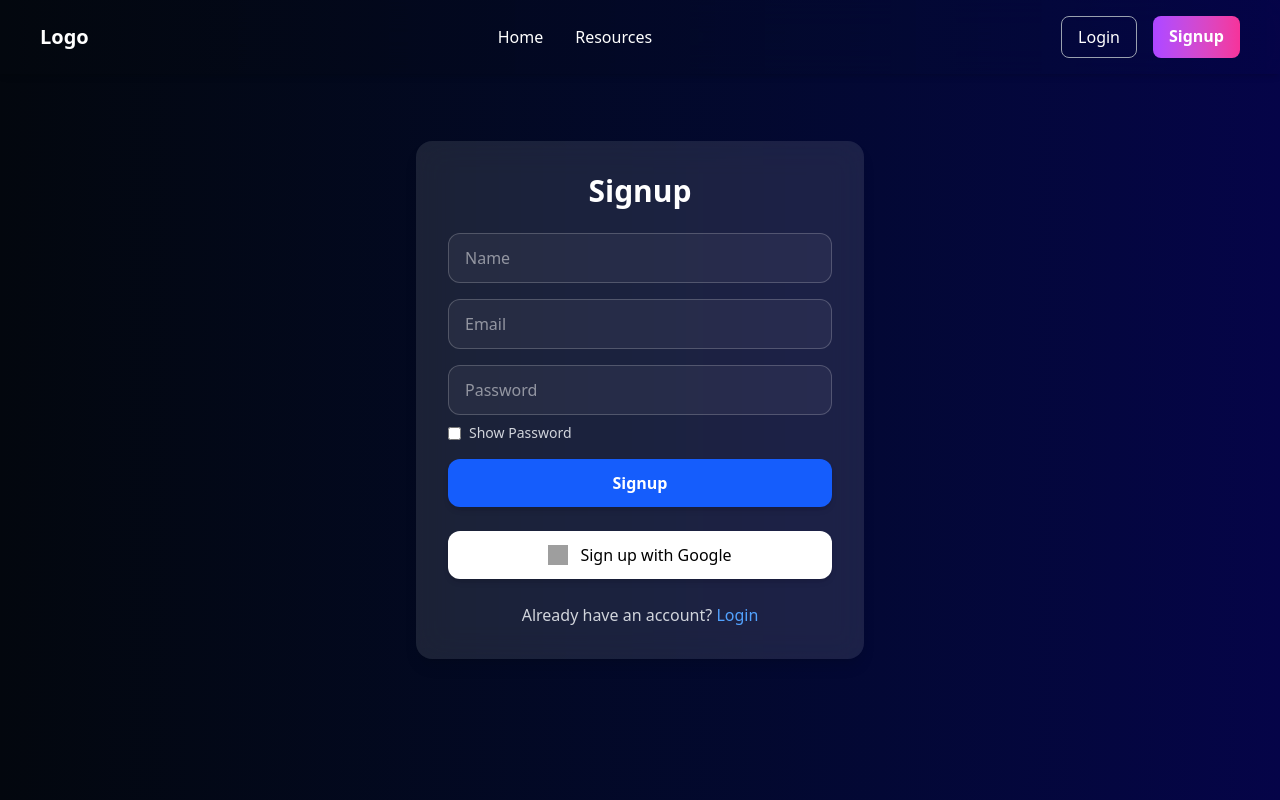
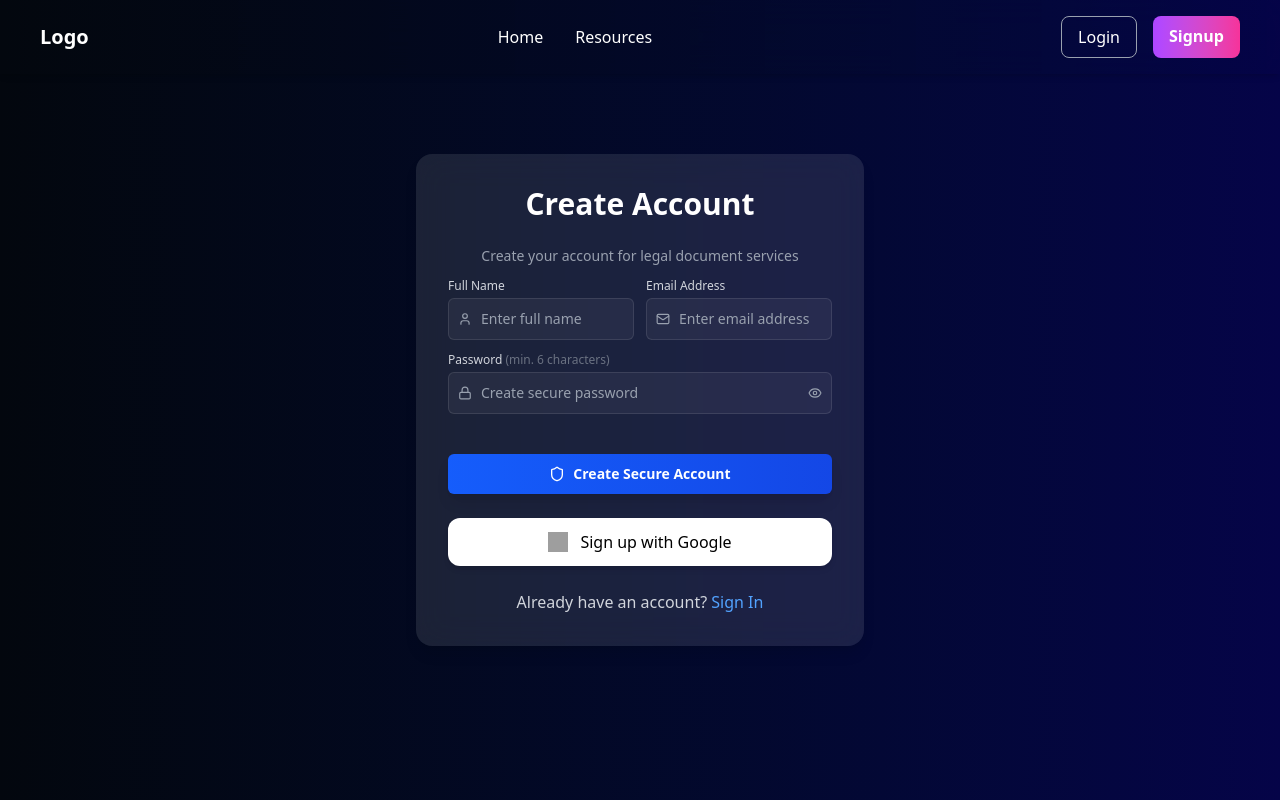
Before and after one commit to Apratap01/KMRL, a React (Vite) app in the folder frontend/: page /signup in a window 1280 px wide. Shown: the top 800 px of the page. Built offline with nearby package versions, Linux system fonts and the light colour scheme; grey boxes are pictures that could not be loaded.

Commit message:
SignUp UI improved

```diff
--- a/frontend/src/pages/Signup.jsx
+++ b/frontend/src/pages/Signup.jsx
@@ -1,156 +1,193 @@
-import React, { useState } from "react";
-import AuthCard from "../components/AuthCard";
+"use client"
+
+import { useState } from "react"
+import AuthCard from "../components/AuthCard"
 import { toast } from "sonner"
-import axios from "axios";
-import { USER_API_ENDPOINT } from "../../utils/constants";
-import { useNavigate } from "react-router-dom";
-import { useDispatch, useSelector } from "react-redux";
-import { setLoading } from "../redux/authSlice";
-import { Loader2 } from "lucide-react";
+import axios from "axios"
+import { USER_API_ENDPOINT } from "../../utils/constants"
+import { useNavigate } from "react-router-dom"
+import { useDispatch, useSelector } from "react-redux"
+import { setLoading } from "../redux/authSlice"
+import { Loader2, Eye, EyeOff, User, Mail, Lock, Shield } from "lucide-react"
+
 function Signup() {
-  const [showPassword, setShowPassword] = useState(false);
-
+  const [showPassword, setShowPassword] = useState(false)
   const [inputValue, setInputValue] = useState({
     name: "",
     email: "",
-    password: ""
+    password: "",
   })
 
-  const Navigate = useNavigate();
+  const Navigate = useNavigate()
   const { loading } = useSelector((state) => state.auth)
-  const dispatch = useDispatch();
+  const dispatch = useDispatch()
 
   const changeEventHandler = (e) => {
     setInputValue({ ...inputValue, [e.target.name]: e.target.value })
   }
+
   const submitHandler = async (e) => {
     e.preventDefault()
     try {
       dispatch(setLoading(true))
       const res = await axios(`${USER_API_ENDPOINT}/register`, {
         method: "POST",
-        data: inputValue
+        data: inputValue,
       })
       console.log(res)
       console.log(res.status)
       console.log(res.data)
 
-      const { email, name, password } = inputValue;
+      const { email, name, password } = inputValue
 
-      if(!name){
-        console.log("Name is required");
-        toast.error("Name is required");
-        return; // stop execution
+      if (!name) {
+        console.log("Name is required")
+        toast.error("Name is required")
+        return
       }
-      if(!password){
-        console.log("Password is required");
-        toast.error("Password is required");
-        return; // stop execution
+      if (!password) {
+        console.log("Password is required")
+        toast.error("Password is required")
+        return
       }
-      if(password.length < 6){
-        console.log("Password must be at least 6 characters");
-        toast.error("Password must be at least 6 characters");
-        return; // stop execution
+      if (password.length < 6) {
+        console.log("Password must be at least 6 characters")
+        toast.error("Password must be at least 6 characters")
+        return
       }
 
-      const emailRegex = /^[^\s@]+@[^\s@]+\.[^\s@]+$/;
+      const emailRegex = /^[^\s@]+@[^\s@]+\.[^\s@]+$/
       if (!emailRegex.test(email)) {
-        console.log("Please enter a valid email");
-        toast.error("Please enter a valid email");
-        return; // stop execution
+        console.log("Please enter a valid email")
+        toast.error("Please enter a valid email")
+        return
       }
 
       if (res.status === 201) {
         Navigate("/login")
         toast.success("Registration Successful! Please verify your email.")
       }
-
-
     } catch (error) {
       console.log(error)
       toast.error(error?.response?.data?.message || "Something went wrong")
     } finally {
       dispatch(setLoading(false))
     }
-
   }
-
-
 
   console.log(inputValue)
 
   return (
     <AuthCard
-      title="Signup"
+      title="Create Account"
       googleText="Sign up with Google"
       footerText="Already have an account?"
-      footerLink="Login"
+      footerLink="Sign In"
       footerHref="/login"
     >
-      <form className="space-y-4" onSubmit={submitHandler}>
+      <div className="mb-3 text-center">
+        <p className="text-gray-400 text-sm">Create your account for legal document services</p>
+      </div>
+
+      <form className="space-y-3" onSubmit={submitHandler}>
+        <div className="grid grid-cols-1 md:grid-cols-2 gap-3">
+          <div>
+            <label htmlFor="name" className="block text-xs font-medium text-gray-300 mb-1">
+              Full Name
+            </label>
+            <div className="relative">
+              <div className="absolute inset-y-0 left-0 pl-2.5 flex items-center pointer-events-none">
+                <User className="h-3.5 w-3.5 text-gray-400" />
+              </div>
               <input
+                id="name"
                 type="text"
                 value={inputValue.name}
                 name="name"
                 onChange={changeEventHandler}
-          placeholder="Name"
-          className="w-full px-4 py-3 rounded-xl bg-white/5 border border-white/20 text-white focus:outline-none focus:ring-2 focus:ring-blue-500"
+                placeholder="Enter full name"
+                className="w-full pl-8 pr-3 py-2.5 text-sm rounded-md bg-white/5 border border-white/10 text-white placeholder-gray-400 focus:outline-none focus:ring-1 focus:ring-blue-500 focus:border-transparent transition-all duration-200 hover:border-white/20"
+                required
               />
+            </div>
+          </div>
 
+          <div>
+            <label htmlFor="email" className="block text-xs font-medium text-gray-300 mb-1">
+              Email Address
+            </label>
+            <div className="relative">
+              <div className="absolute inset-y-0 left-0 pl-2.5 flex items-center pointer-events-none">
+                <Mail className="h-3.5 w-3.5 text-gray-400" />
+              </div>
               <input
+                id="email"
                 type="email"
-          placeholder="Email"
+                placeholder="Enter email address"
                 name="email"
                 value={inputValue.email}
                 onChange={changeEventHandler}
-          className="w-full px-4 py-3 rounded-xl bg-white/5 border border-white/20 text-white focus:outline-none focus:ring-2 focus:ring-blue-500"
+                className="w-full pl-8 pr-3 py-2.5 text-sm rounded-md bg-white/5 border border-white/10 text-white placeholder-gray-400 focus:outline-none focus:ring-1 focus:ring-blue-500 focus:border-transparent transition-all duration-200 hover:border-white/20"
+                required
               />
+            </div>
+          </div>
+        </div>
 
+        <div>
+          <label htmlFor="password" className="block text-xs font-medium text-gray-300 mb-1">
+            Password <span className="text-gray-500">(min. 6 characters)</span>
+          </label>
           <div className="relative">
+            <div className="absolute inset-y-0 left-0 pl-2.5 flex items-center pointer-events-none">
+              <Lock className="h-3.5 w-3.5 text-gray-400" />
+            </div>
             <input
+              id="password"
               type={showPassword ? "text" : "password"}
-            placeholder="Password"
+              placeholder="Create secure password"
               name="password"
               value={inputValue.password}
               onChange={changeEventHandler}
-            className="w-full px-4 py-3 rounded-xl bg-white/5 border border-white/20 text-white focus:outline-none focus:ring-2 focus:ring-blue-500"
+              className="w-full pl-8 pr-10 py-2.5 text-sm rounded-md bg-white/5 border border-white/10 text-white placeholder-gray-400 focus:outline-none focus:ring-1 focus:ring-blue-500 focus:border-transparent transition-all duration-200 hover:border-white/20"
+              required
             />
-          <div className="flex items-center mt-2">
-            <input
-              type="checkbox"
-              id="showPassword"
-              checked={showPassword}
-              onChange={() => setShowPassword(!showPassword)}
-              className="mr-2"
-            />
-            <label htmlFor="showPassword" className="text-gray-300 text-sm">
-              Show Password
-            </label>
+            <button
+              type="button"
+              onClick={() => setShowPassword(!showPassword)}
+              className="absolute inset-y-0 right-0 pr-2.5 flex items-center text-gray-400 hover:text-gray-300 transition-colors"
+            >
+              {showPassword ? <EyeOff className="h-3.5 w-3.5" /> : <Eye className="h-3.5 w-3.5" />}
+            </button>
           </div>
         </div>
 
-        {
+        <div className="flex items-start justify-between gap-4 py-2">
+
+
+
+        </div>
+
         <button
           type="submit"
-            className="w-full bg-blue-600 hover:bg-blue-700 transition text-white py-3 rounded-xl font-semibold shadow-md flex items-center justify-center"
-            disabled={loading} // disables button while loading
+          className="w-full bg-gradient-to-r from-blue-600 to-blue-700 hover:from-blue-700 hover:to-blue-800 disabled:from-gray-600 disabled:to-gray-700 disabled:cursor-not-allowed transition-all duration-200 text-white py-2.5 rounded-md font-semibold shadow-lg hover:shadow-xl flex items-center justify-center text-sm"
+          disabled={loading}
         >
           {loading ? (
             <>
               <Loader2 className="mr-2 h-4 w-4 animate-spin" />
-                Please wait
+              Creating Account...
             </>
           ) : (
-              "Signup"
+            <>
+              <Shield className="mr-2 h-4 w-4" />
+              Create Secure Account
+            </>
           )}
         </button>
-
+      </form>
+    </AuthCard>
+  )
 }
 
-
-      </form>
-    </AuthCard>
-  );
-}
-
-export default Signup;
+export default Signup
```
Lines whose indentation alone changed are shown as unchanged.
